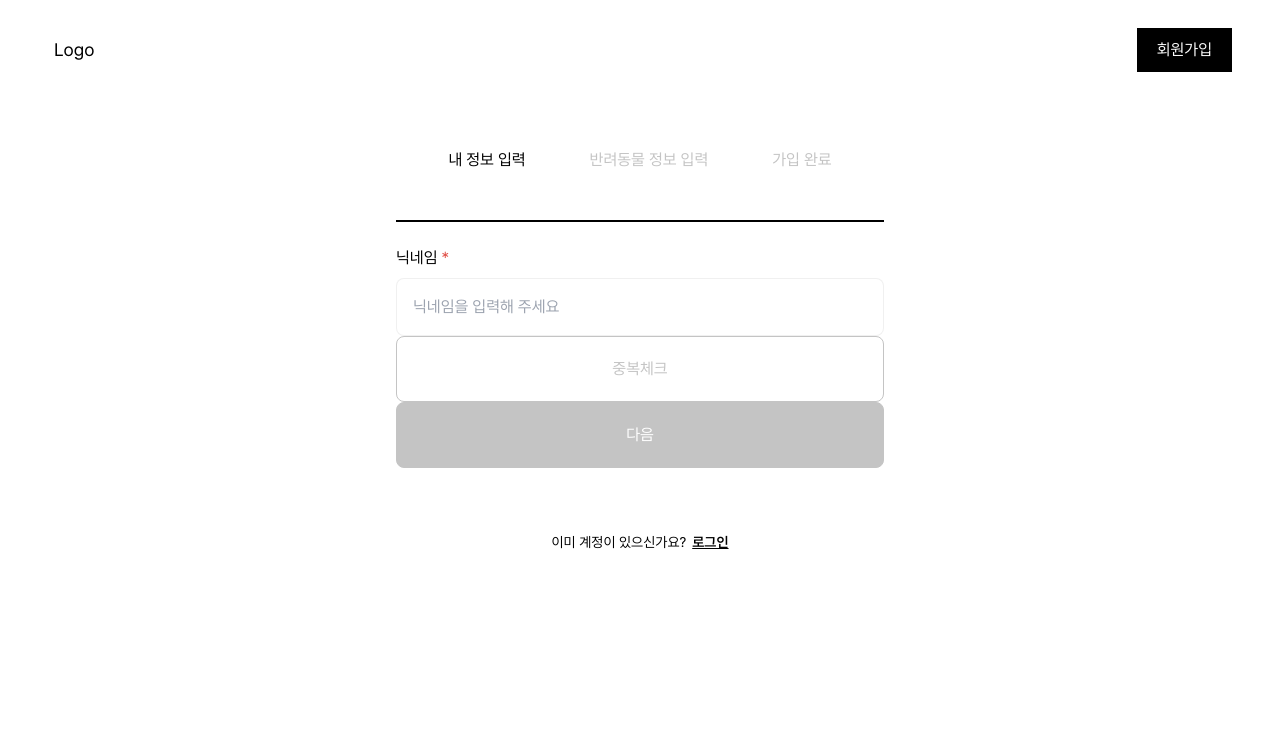
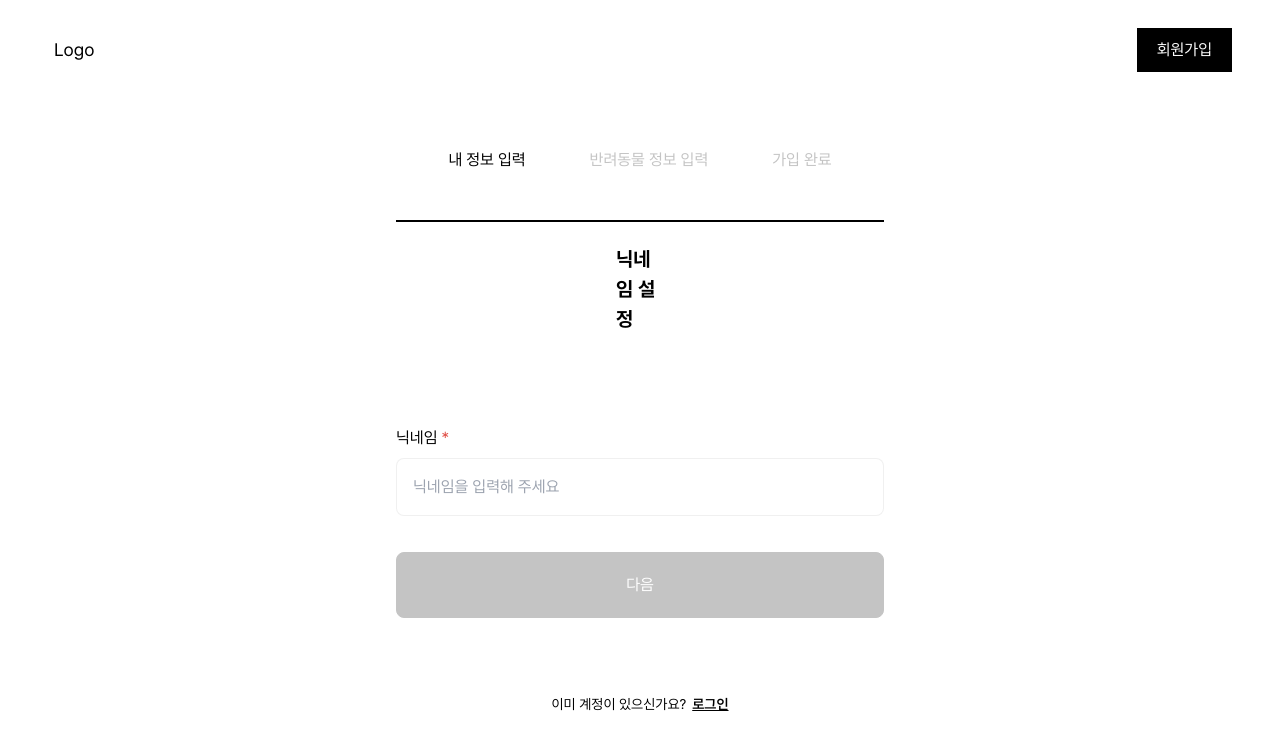
Before and after one commit to petD-ary/petDiary, a Next.js app: page /account in a window 1280 px wide. Shown: the top 750 px of the page. Built offline with nearby package versions, Linux system fonts and the light colour scheme.

Commit message:
refactor: ccp가 적용된 Input 컴포넌트로 Account 페이지 리팩토링
- 현재 이메일 중복 검사관련 로직은 api가 발행되는대로 추가할 예정

```diff
--- a/app/components/Account/UserForm/index.tsx
+++ b/app/components/Account/UserForm/index.tsx
@@ -1,55 +1,91 @@
 'use client';
 import Input from '@/components/Input';
-import AuthButton from '@/components/Input/AuthButton';
 import { authObjState, stepState } from '@/recoil/Account/atoms';
-import { FormEvent, useState } from 'react';
+import { ChangeEvent, FormEvent, useState } from 'react';
 import { useRecoilState, useSetRecoilState } from 'recoil';
-import InputButton from '@/components/Input/InputButton';
-import ShowInput from '@/components/Input/ShowInput';
-import InputCheck from '@/components/Input/InputCheck';
+import Heading from '../Heading';
+import axios from '@/libs/axios';
+import Button from '@/components/Button';
 
 const UserForm = () => {
   const setStep = useSetRecoilState(stepState);
 
   const [nickname, setNickname] = useState('');
   const [error, setError] = useState<string | null>(null);
+  // const [success, setSuccess] = useState<string | null>(null);
   const [checkNickname, setCheckNickname] = useState(false);
+  const [validNickname, setValidNickname] = useState<any[]>([]);
 
-  const handleCheckNickname = () => {};
+  const handleChange = (e: ChangeEvent<HTMLInputElement>) => {
+    setNickname(e.target.value);
+  };
 
-  const handleSubmit = async (e: FormEvent<HTMLFormElement>) => {
+  const handleCheckNickname = (str: string) => {
+    let checkSpc = /[~!@#$%^&*()_+|<>?:{}]/;
+
+    if (checkSpc.test(str)) {
+      return true;
+    } else {
+      return false;
+    }
+  };
+
+  const handleSubmit = (e: FormEvent<HTMLFormElement>) => {
     e.preventDefault();
 
-    // setStep((prev) => prev + 1);
+    /* axios.get('/users').then((result) => {
+      setCheckNickname(result.data.length === 0 ? true : false);
+      const data = [result.data];
+      setValidNickname(data);
+    }); */
+
+    if (handleCheckNickname(nickname)) {
+      setError('특수문자 ~!@#$%^&*()_제외');
+    }
+    // else if (validNickname.length > 0) {
+    // setError('이미 등록되어 있는 닉네임 입니다');
+    // }
+    else {
+      setError(null);
+    }
+
+    /* 다음단계로 */
+    if (/* checkNickname && */ error === null) {
+      setStep((prev) => prev + 1);
+    }
   };
 
-  const handleCheckedAvailability = async () => {};
+  return (
+    <>
+      <div className='pt-4 pb-6 flex flex-col gap-4'>
+        <div></div>
+        <Heading title='닉네임 설정' subTitle='닉네임을 입력해 주세요' />
+      </div>
 
-  return (
       <form onSubmit={(e) => handleSubmit(e)} className='w-full pt-6 pb-16'>
-      <Input>
+        <div className='flex flex-col pt-6 pb-3'>
+          <Input onChange={handleChange} value={nickname} error={error}>
             <Input.Label isRequired>닉네임</Input.Label>
             <Input.TextInput
-          value={nickname}
-          onChange={(e) => setNickname(e.target.value)}
+              error={error !== null ? true : false}
               placeholder='닉네임을 입력해 주세요'
             />
-        <Input.Button
-          isDisabled={nickname === '' ? true : false}
-          variant='outlined'
-          onClick={handleCheckNickname}
-        >
-          중복체크
-        </Input.Button>
-        <Input.Button
-          isDisabled={!checkNickname ? true : false}
+            <Input.Error>{error}</Input.Error>
+            {/* <Input.Success>{success}</Input.Success> */}
+          </Input>
+        </div>
+
+        <div className='flex flex-col pt-6 pb-3'>
+          <Button
+            isDisabled={nickname !== '' ? false : true}
             variant='contained'
             type='submit'
           >
             다음
-        </Input.Button>
-      </Input>
+          </Button>
+        </div>
       </form>
+    </>
   );
 };
 
```
Lines whose indentation alone changed are shown as unchanged.
